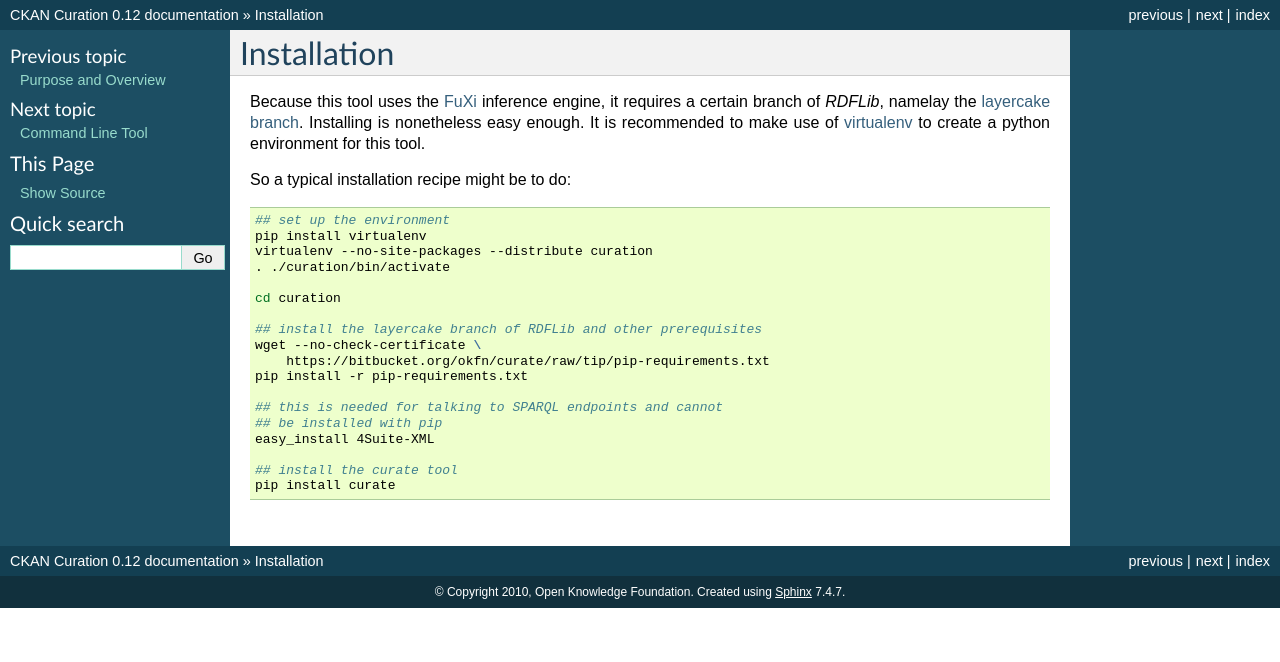
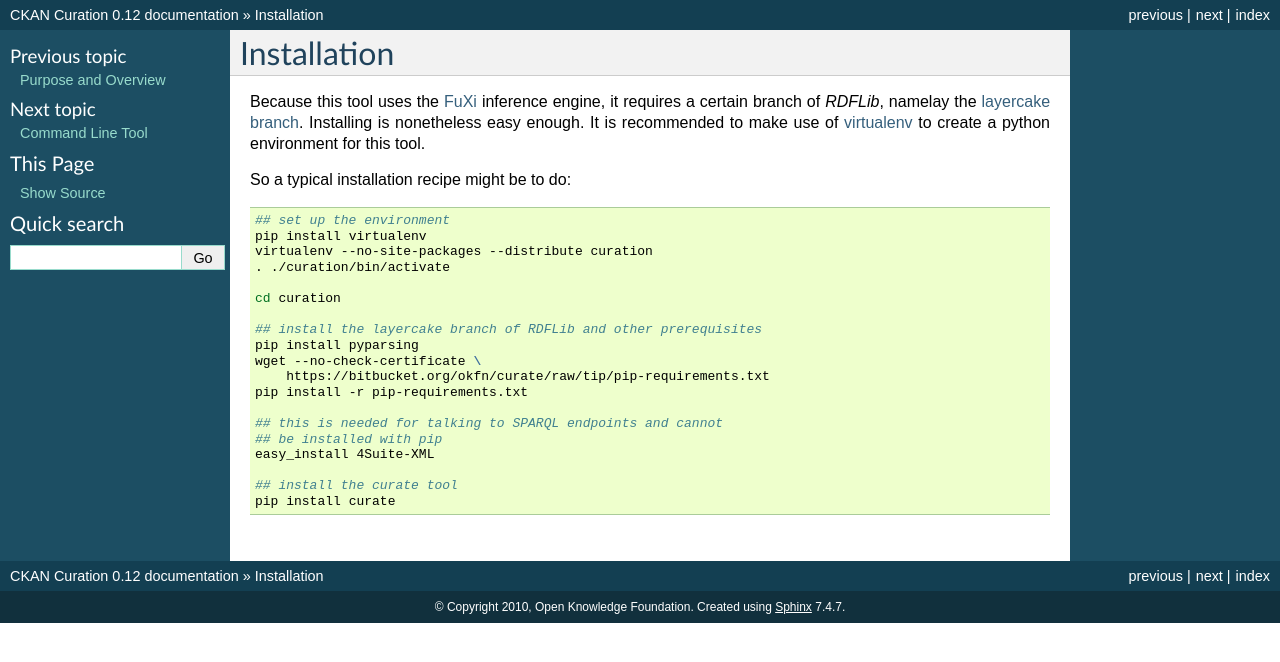
Before and after one commit to wwaites/curate, a Sphinx documentation site: the page built from docs/installation.txt, in a window 1280 px wide. Shown: the top 662 px of the page. Built offline with Sphinx 7.4.7, drawn with Linux system fonts in a browser that asks for light colours.

Commit message:
put back installation of pyparsing explicitly in docs -- why doesn't this work from pip-requirements.txt\?

```diff
--- a/docs/installation.txt
+++ b/docs/installation.txt
@@ -18,6 +18,7 @@
     cd curation
 
     ## install the layercake branch of RDFLib and other prerequisites
+    pip install pyparsing
     wget --no-check-certificate \
         https://bitbucket.org/okfn/curate/raw/tip/pip-requirements.txt
     pip install -r pip-requirements.txt
```
